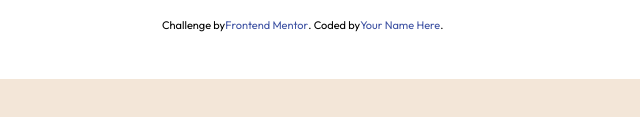
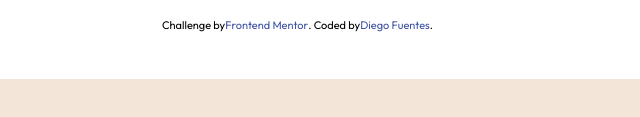
Before and after one commit to DiegoFuentes33/recipe-main-page, a plain HTML site: page index.html in a window 1280 px wide. Shown: the part 1925-2042 px from the top of the page, 293-933 px from the left. Drawn offline with Linux system fonts and the light colour scheme.

Commit message:
Accessibility

```diff
--- a/index.html
+++ b/index.html
@@ -140,7 +140,7 @@
 
       <div class="attribution">
         Challenge by <a href="https://www.frontendmentor.io?ref=challenge" target="_blank">Frontend Mentor</a>.
-        Coded by <a href="https://github.com/DiegoFuentes33" target="_blank">Your Name Here</a>.
+        Coded by <a href="https://github.com/DiegoFuentes33" target="_blank">Diego Fuentes</a>.
       </div>
     </div>
   </div>
```
